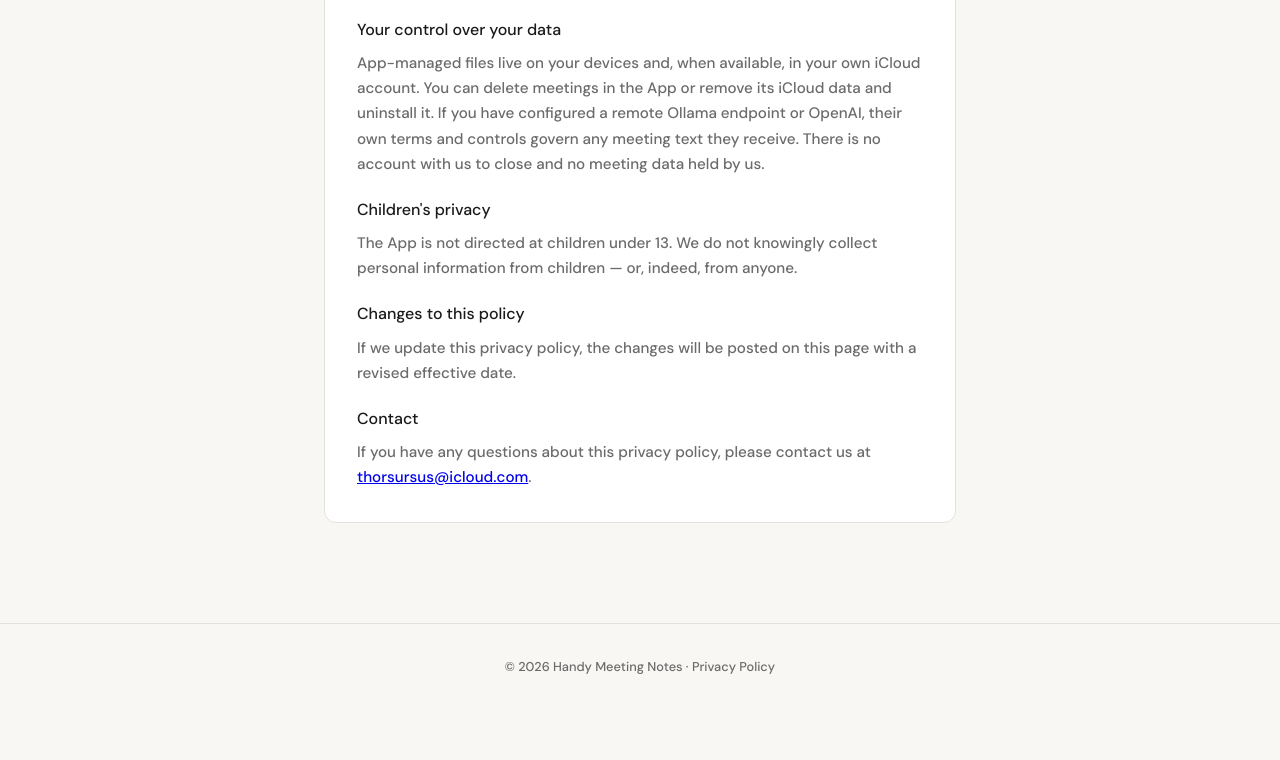
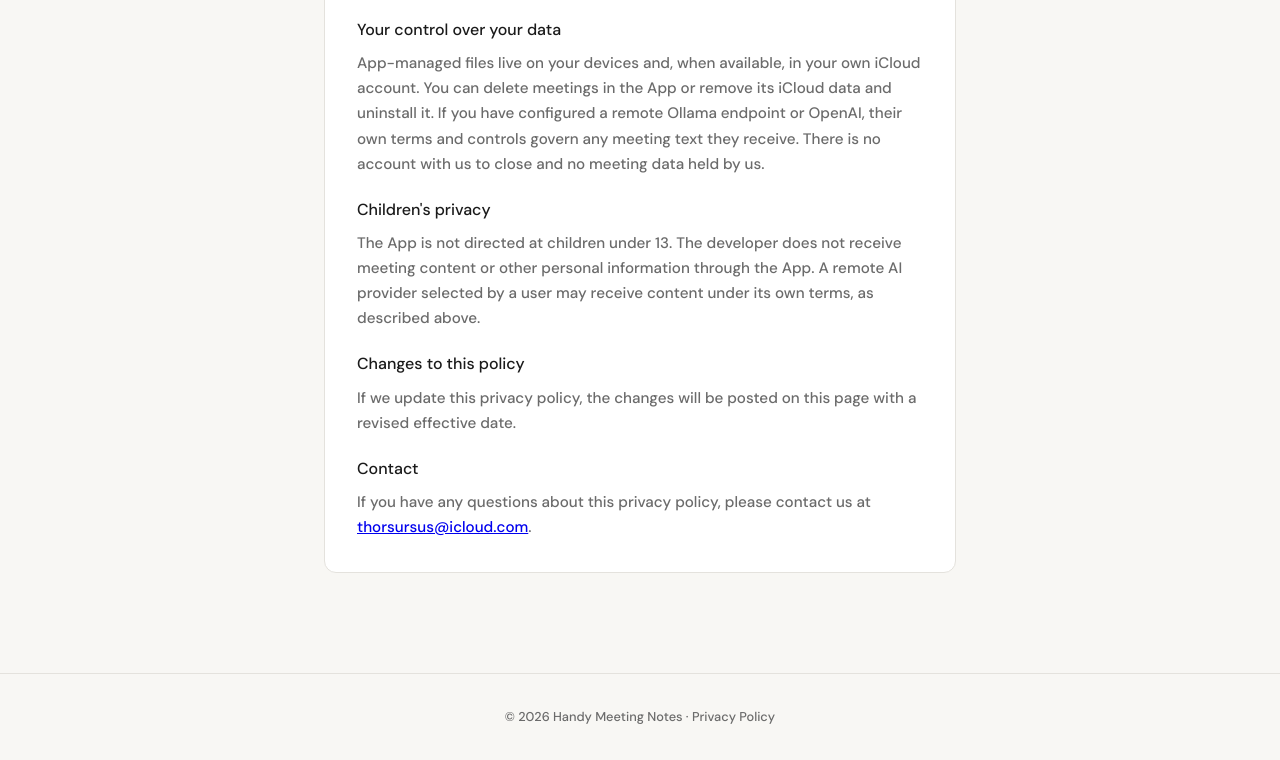
Before and after one commit to thorsursus/handymemorec-support, a plain HTML site: page privacy.html in a window 1280 px wide. Shown: the part 3887-4647 px from the top of the page. Before the commit the page ends 4596 px from the top, so only its background shows below. Drawn offline with Linux system fonts and the light colour scheme.

Commit message:
Clarify child privacy statement for optional AI providers

```diff
--- a/privacy.html
+++ b/privacy.html
@@ -160,7 +160,7 @@
                 <p>App-managed files live on your devices and, when available, in your own iCloud account. You can delete meetings in the App or remove its iCloud data and uninstall it. If you have configured a remote Ollama endpoint or OpenAI, their own terms and controls govern any meeting text they receive. There is no account with us to close and no meeting data held by us.</p>
 
                 <h3>Children's privacy</h3>
-                <p>The App is not directed at children under 13. We do not knowingly collect personal information from children — or, indeed, from anyone.</p>
+                <p>The App is not directed at children under 13. The developer does not receive meeting content or other personal information through the App. A remote AI provider selected by a user may receive content under its own terms, as described above.</p>
 
                 <h3>Changes to this policy</h3>
                 <p>If we update this privacy policy, the changes will be posted on this page with a revised effective date.</p>
```
